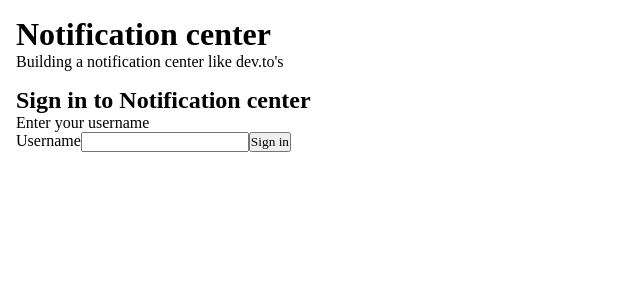
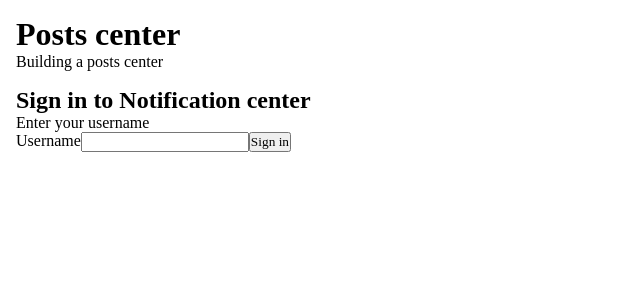
Before and after one commit to contigen/notification-center, a React (Create React App) app in the folder client/: page / in a window 1280 px wide. Shown: the top 300 px of the page, without its empty margins (0-640 px from the left). Built offline with nearby package versions, Linux system fonts and the light colour scheme; no server answers.

Commit message:
feat: Add posts data persistence Initial posts data is fetched on App load and set to local storage

```diff
--- a/client/src/App.js
+++ b/client/src/App.js
@@ -1,13 +1,28 @@
+import React from "react";
 import "./App.css";
 import Home from "./pages/home/index";
+import { socket } from "./lib/socket";
 
 function App() {
+  React.useEffect(() => {
+    socket.on(
+      `onLoad`,
+      (posts) => {
+        localStorage.setItem(`initialPosts`, JSON.stringify(posts));
+      },
+      []
+    );
+    return () => {
+      socket.off(`onLoad`);
+    };
+  }, []);
+
   return (
     <>
       <header>
         <hgroup>
-          <h1>Notification center</h1>
-          <p>Building a notification center like dev.to's</p>
+          <h1>Posts center</h1>
+          <p>Building a posts center</p>
         </hgroup>
       </header>
       <section>
```
